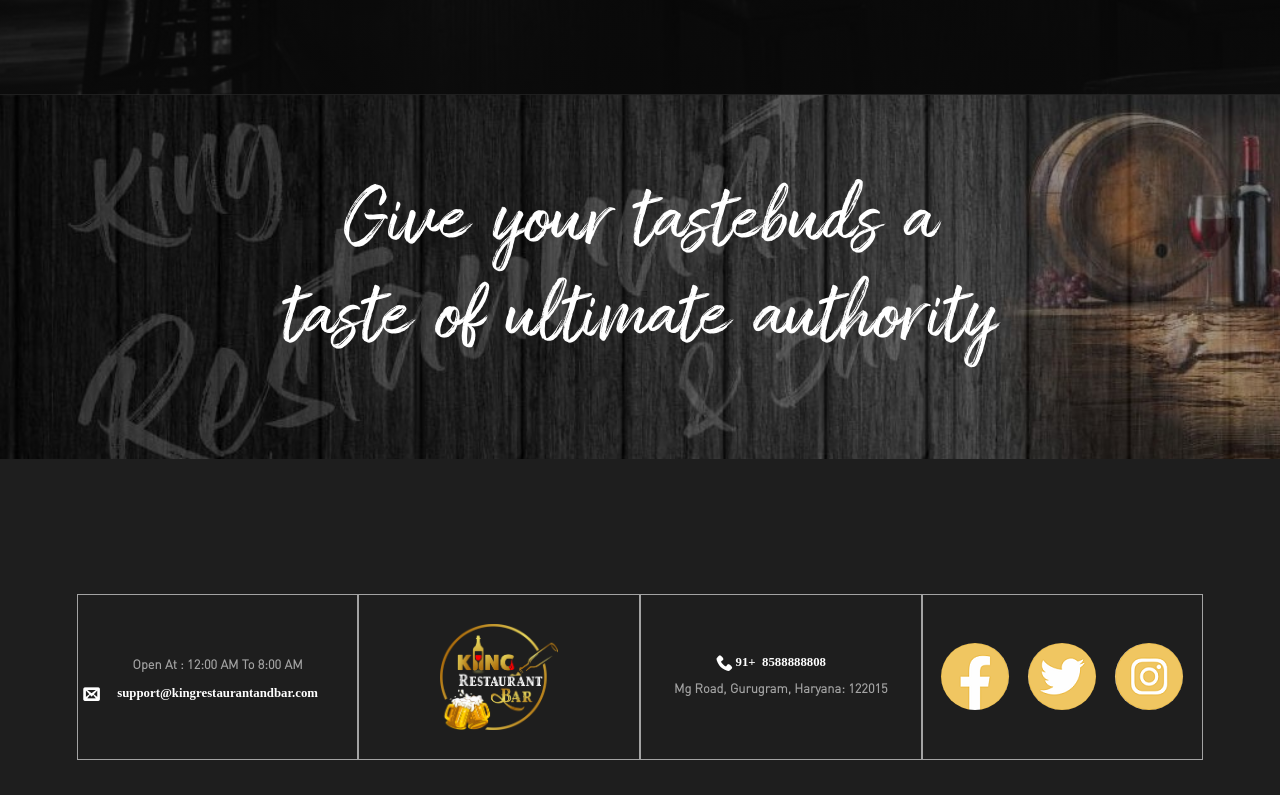
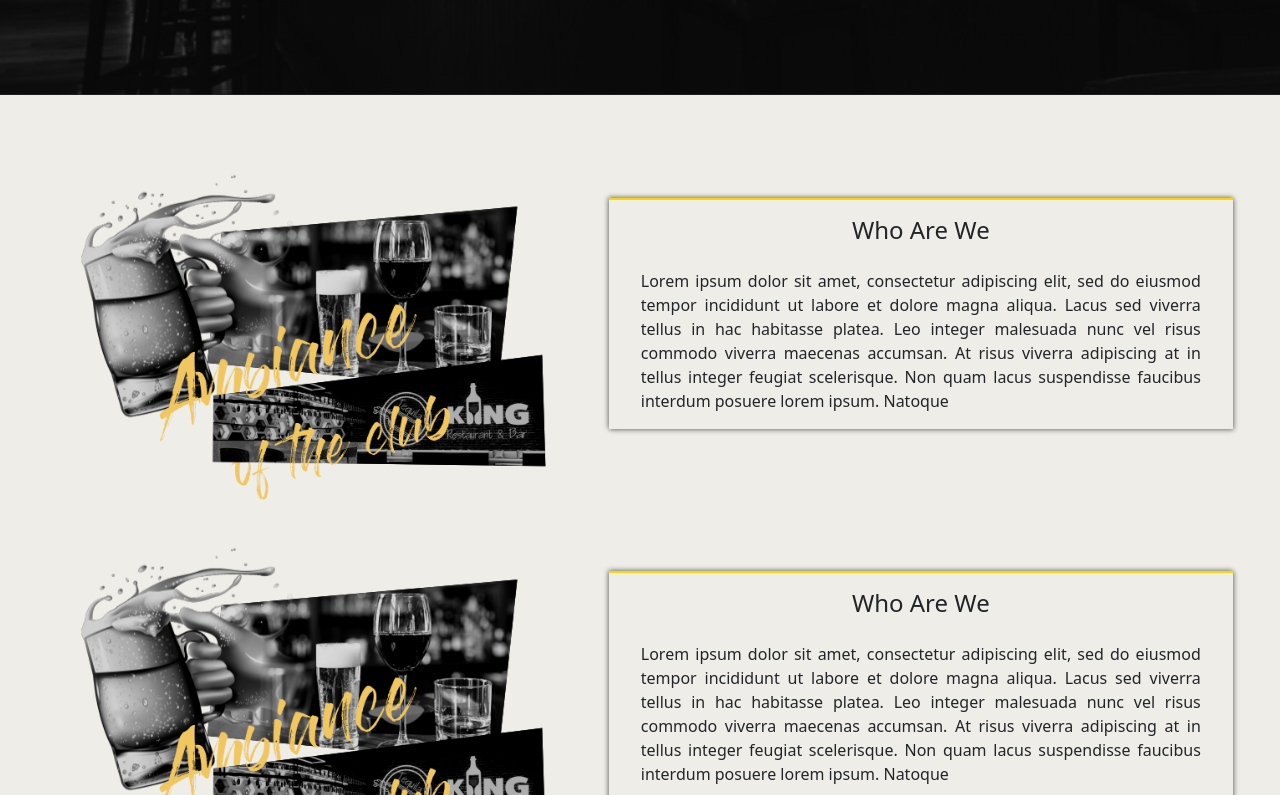
Before and after one commit to hardulous/ClubWebsite, a React (Create React App) app: page /about in a window 1280 px wide. Shown: the part 705-1500 px from the top of the page. Built offline with nearby package versions, Linux system fonts and the light colour scheme.

Commit message:
AboutPage layout is done

```diff
--- /dev/null
+++ b/src/Components/AboutUsPage/AboutCard.js
@@ -0,0 +1,23 @@
+import React from 'react'
+import S from "./Styles/AboutCard.module.css"
+
+const AboutCard = ({Card}) => {
+
+  return (
+
+    <>
+
+      <div className={S.imgContainer}>
+        <img src={Card.img} alt="AboutImg.png" />
+      </div>
+      <div className={S.cardContainer}>
+        <h4>{Card.heading}</h4>
+        <p>{Card.description}</p>
+      </div>
+
+    </>
+
+  )
+}
+
+export default AboutCard
--- a/src/Components/AboutUsPage/AboutUsPage.js
+++ b/src/Components/AboutUsPage/AboutUsPage.js
@@ -1,21 +1,37 @@
 import React from 'react'
 import { useEffect } from 'react'
 import S from "./Styles/AboutHeader.module.css"
+import {AboutCardData} from "../Data/AboutCardData.js"
+import AboutCard from './AboutCard'
 
 const AboutUsPage = () => {
 
   useEffect(() => {
 
-    document.querySelector(`.${S.aboutContainer} h1`).classList.add(`${S.fadeIn}`);
+    document.querySelector(`.${S.aboutHeaderContainer} h1`).classList.add(`${S.fadeIn}`);
 
   }, [])
 
 
   return (
 
-    <div className={S.aboutContainer}>
+    <>
+
+    <div className={S.aboutHeaderContainer}>
       <h1>ABOUT US</h1>
     </div>
+
+    <div className={S.aboutBody}>
+        {
+          AboutCardData.map((Card,i)=>{
+            return <div className={S.row} key={i}>
+                  <AboutCard Card={Card}/>
+             </div>
+          })
+        }
+    </div>
+
+    </>
 
   )
 
--- /dev/null
+++ b/src/Components/AboutUsPage/Styles/AboutCard.module.css
@@ -0,0 +1,23 @@
+.imgContainer{
+  width: 40%;
+}
+
+.imgContainer img{
+    width: 100%;
+}
+
+.cardContainer{
+    width: 50%;
+    box-shadow: 1px 1px 5px #00000066, -1px -1px 5px #0000005c;
+    border-top: 2px solid gold;
+}
+
+.cardContainer h4{
+    text-align: center;
+    padding: 1rem 0rem;
+}
+
+.cardContainer p{
+    text-align: justify;
+    padding: 0rem 2rem;
+}
--- a/src/Components/AboutUsPage/Styles/AboutHeader.module.css
+++ b/src/Components/AboutUsPage/Styles/AboutHeader.module.css
@@ -3,7 +3,7 @@
   src: url(../../../Fonts/DIN-Bold.ttf);
 }
 
-.aboutContainer{
+.aboutHeaderContainer{
   height: 100vh;
   background: linear-gradient(rgba(10, 10, 10, 0.897),rgba(0, 0, 0, 0.288),rgba(10, 10, 10, 0.829)) , url(../../../images/club-image.png);
   background-size: cover;
@@ -14,7 +14,7 @@
   align-items: center;
 }
 
-.aboutContainer h1{
+.aboutHeaderContainer h1{
   font-family: 'DIN-BOLD';
   font-size: 4rem;
   color: #ffffff;
@@ -25,7 +25,19 @@
   transition-delay: 1s;
 }
 
-.aboutContainer h1.fadeIn{
+.aboutHeaderContainer h1.fadeIn{
    opacity: 1;
    transform: translateY(0%);
 }
+
+.aboutBody{
+  background-color: #EFEDE8;
+  min-height: 400vh;
+  padding: 2rem 1rem;
+}
+
+.row{
+    display: flex;
+    justify-content: space-around;
+    align-items: center;
+}
--- /dev/null
+++ b/src/Components/Data/AboutCardData.js
@@ -0,0 +1,45 @@
+import cardImg from "../../images/club-imageOne.png"
+
+export const AboutCardData = [
+
+    {
+        img:cardImg,
+        heading:"Who Are We",
+        description:"Lorem ipsum dolor sit amet, consectetur adipiscing elit, sed do eiusmod tempor incididunt ut labore et dolore magna aliqua. Lacus sed viverra tellus in hac habitasse platea. Leo integer malesuada nunc vel risus commodo viverra maecenas accumsan. At risus viverra adipiscing at in tellus integer feugiat scelerisque. Non quam lacus suspendisse faucibus interdum posuere lorem ipsum. Natoque"
+    },
+    {
+        img:cardImg,
+        heading:"Who Are We",
+        description:"Lorem ipsum dolor sit amet, consectetur adipiscing elit, sed do eiusmod tempor incididunt ut labore et dolore magna aliqua. Lacus sed viverra tellus in hac habitasse platea. Leo integer malesuada nunc vel risus commodo viverra maecenas accumsan. At risus viverra adipiscing at in tellus integer feugiat scelerisque. Non quam lacus suspendisse faucibus interdum posuere lorem ipsum. Natoque"
+    },
+    {
+        img:cardImg,
+        heading:"Who Are We",
+        description:"Lorem ipsum dolor sit amet, consectetur adipiscing elit, sed do eiusmod tempor incididunt ut labore et dolore magna aliqua. Lacus sed viverra tellus in hac habitasse platea. Leo integer malesuada nunc vel risus commodo viverra maecenas accumsan. At risus viverra adipiscing at in tellus integer feugiat scelerisque. Non quam lacus suspendisse faucibus interdum posuere lorem ipsum. Natoque"
+    },
+    {
+        img:cardImg,
+        heading:"Who Are We",
+        description:"Lorem ipsum dolor sit amet, consectetur adipiscing elit, sed do eiusmod tempor incididunt ut labore et dolore magna aliqua. Lacus sed viverra tellus in hac habitasse platea. Leo integer malesuada nunc vel risus commodo viverra maecenas accumsan. At risus viverra adipiscing at in tellus integer feugiat scelerisque. Non quam lacus suspendisse faucibus interdum posuere lorem ipsum. Natoque"
+    },
+    {
+        img:cardImg,
+        heading:"Who Are We",
+        description:"Lorem ipsum dolor sit amet, consectetur adipiscing elit, sed do eiusmod tempor incididunt ut labore et dolore magna aliqua. Lacus sed viverra tellus in hac habitasse platea. Leo integer malesuada nunc vel risus commodo viverra maecenas accumsan. At risus viverra adipiscing at in tellus integer feugiat scelerisque. Non quam lacus suspendisse faucibus interdum posuere lorem ipsum. Natoque"
+    },
+    {
+        img:cardImg,
+        heading:"Who Are We",
+        description:"Lorem ipsum dolor sit amet, consectetur adipiscing elit, sed do eiusmod tempor incididunt ut labore et dolore magna aliqua. Lacus sed viverra tellus in hac habitasse platea. Leo integer malesuada nunc vel risus commodo viverra maecenas accumsan. At risus viverra adipiscing at in tellus integer feugiat scelerisque. Non quam lacus suspendisse faucibus interdum posuere lorem ipsum. Natoque"
+    },
+    {
+        img:cardImg,
+        heading:"Who Are We",
+        description:"Lorem ipsum dolor sit amet, consectetur adipiscing elit, sed do eiusmod tempor incididunt ut labore et dolore magna aliqua. Lacus sed viverra tellus in hac habitasse platea. Leo integer malesuada nunc vel risus commodo viverra maecenas accumsan. At risus viverra adipiscing at in tellus integer feugiat scelerisque. Non quam lacus suspendisse faucibus interdum posuere lorem ipsum. Natoque"
+    },
+    {
+        img:cardImg,
+        heading:"Who Are We",
+        description:"Lorem ipsum dolor sit amet, consectetur adipiscing elit, sed do eiusmod tempor incididunt ut labore et dolore magna aliqua. Lacus sed viverra tellus in hac habitasse platea. Leo integer malesuada nunc vel risus commodo viverra maecenas accumsan. At risus viverra adipiscing at in tellus integer feugiat scelerisque. Non quam lacus suspendisse faucibus interdum posuere lorem ipsum. Natoque"
+    }
+]
```
